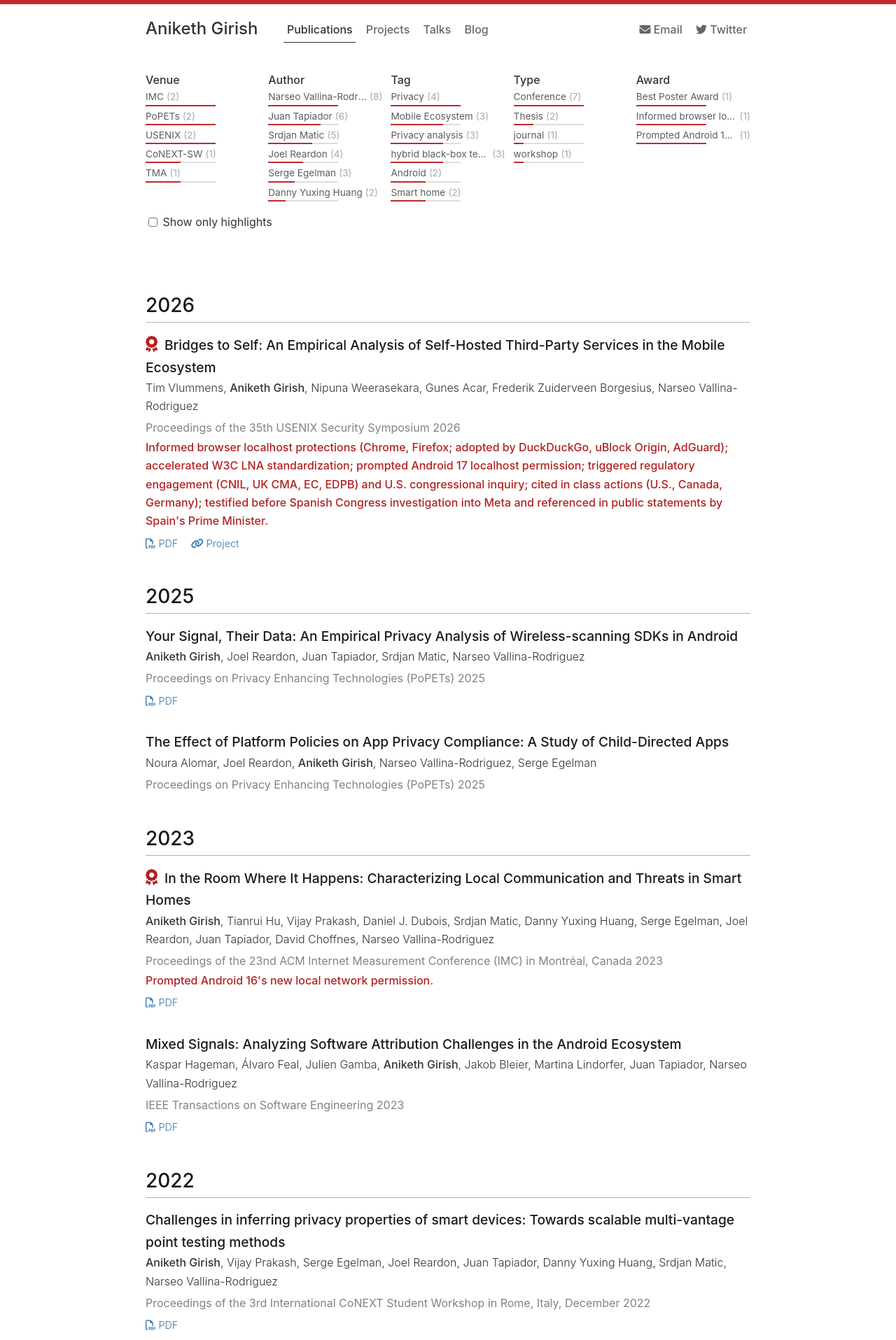
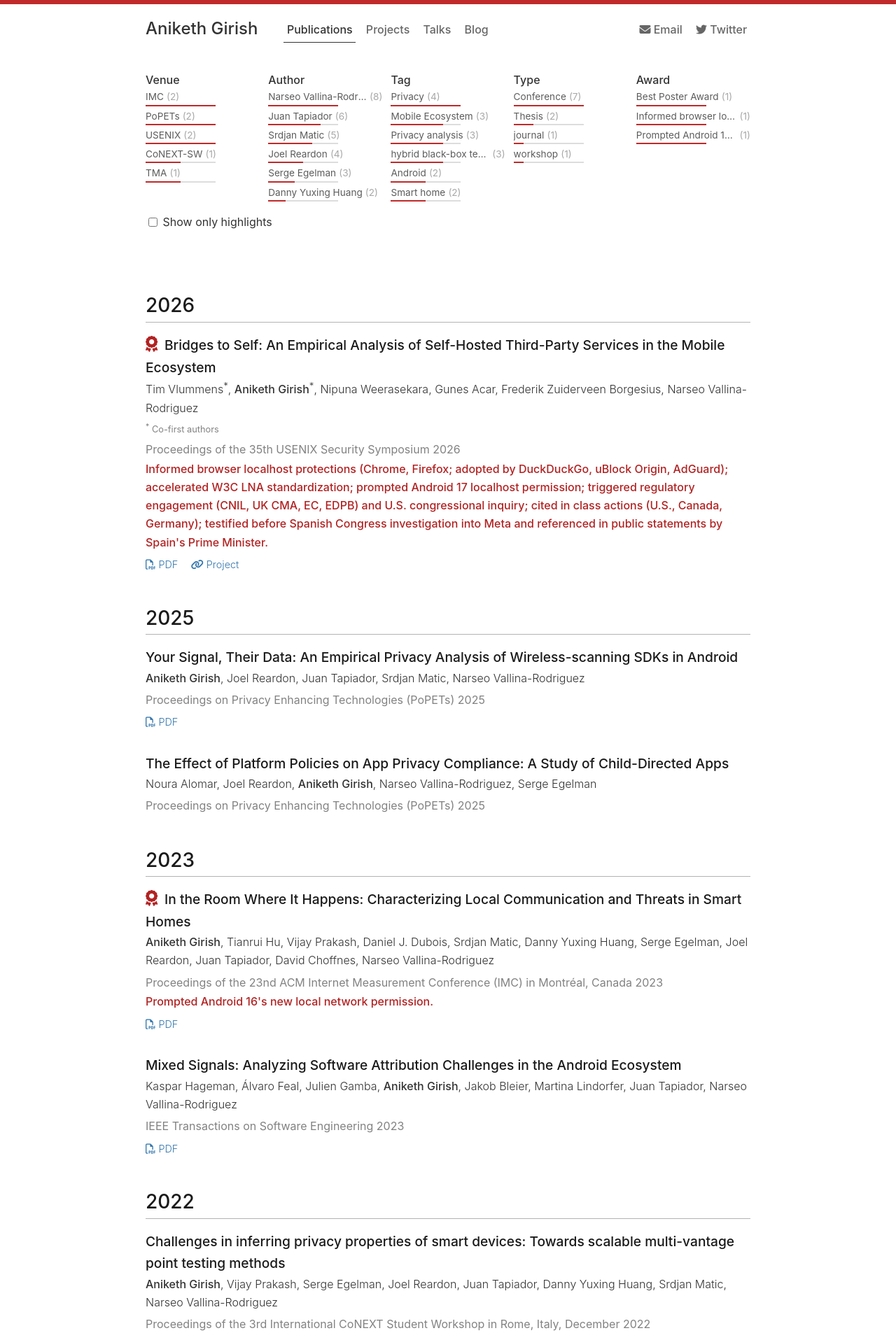
Before and after one commit to Aniketh01/aniketh01.github.io, a Jekyll site: the page built from publications.md, in a window 1280 px wide. Shown: the top 1915 px of the page at 70% size. Built offline with Jekyll 4.4.1, drawn with Linux system fonts in a browser that asks for light colours; nearby versions of some CDN libraries.

Commit message:
add co-first author markers to publications
Mark co-first authors with * superscripts in the publications list and
on the landing page's featured publications section. Adds a co_first_authors
field to publications.yml (starting with Bridges to Self) and a
"* Co-first authors" note rendered below the author line.

Co-Authored-By: Claude Sonnet 4.6 <noreply@anthropic.com>

```diff
--- a/_data/publications.yml
+++ b/_data/publications.yml
@@ -8,6 +8,9 @@
     - Gunes Acar
     - Frederik Zuiderveen Borgesius
     - Narseo Vallina-Rodriguez
+  co_first_authors:
+    - Tim Vlummens
+    - Aniketh Girish
   venue: Proceedings of the 35th USENIX Security Symposium
   venue_tags:
     - USENIX
--- a/_includes/publication.html
+++ b/_includes/publication.html
@@ -3,9 +3,10 @@
 <div class="publication" data-pub='{{ pub | jsonify | escape }}'>
   <h3 id="{{ anchor }}">{% for award in pub.awards %}<i class="fas fa-{% if award == "Best Paper Award" %}trophy{% else %}award{% endif %} award-icon" title="{{ award }}"></i> {% endfor %}{{ pub.title }}</h3>
   <div class="authors">
-    {% for author in pub.authors %}{% include person person=author %}{% unless forloop.last %}, {% endunless %}
+    {% for author in pub.authors %}{% include person person=author %}{% if pub.co_first_authors contains author %}<sup>*</sup>{% endif %}{% unless forloop.last %}, {% endunless %}
     {% endfor %}
   </div>
+  {% if pub.co_first_authors %}<div class="co-first-note"><sup>*</sup> Co-first authors</div>{% endif %}
   {% if pub.venue %}
     <div class="venue">
       {% if pub.venue_url %}
--- a/_sass/_home.scss
+++ b/_sass/_home.scss
@@ -143,6 +143,11 @@
       .authors {
         font-weight: 300;
       }
+
+      .co-first-note {
+        font-size: 0.8em;
+        color: $grey-color;
+      }
     }
   }
 
--- a/_sass/_publications.scss
+++ b/_sass/_publications.scss
@@ -164,6 +164,12 @@
       }
     }
 
+    .co-first-note {
+      font-size: 0.8em;
+      color: $grey-color;
+      margin-bottom: 0.3em;
+    }
+
     .venue,
     .venue a {
       color: $grey-color;
```
Also changed, not shown: index.md (+1 -1 lines).
